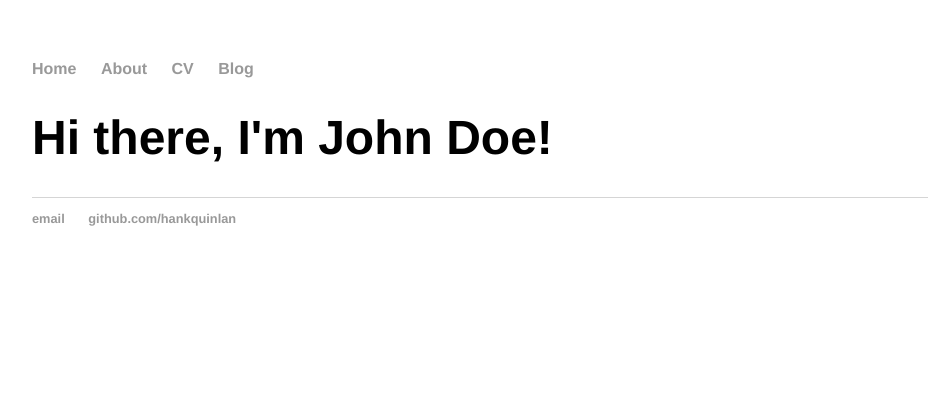
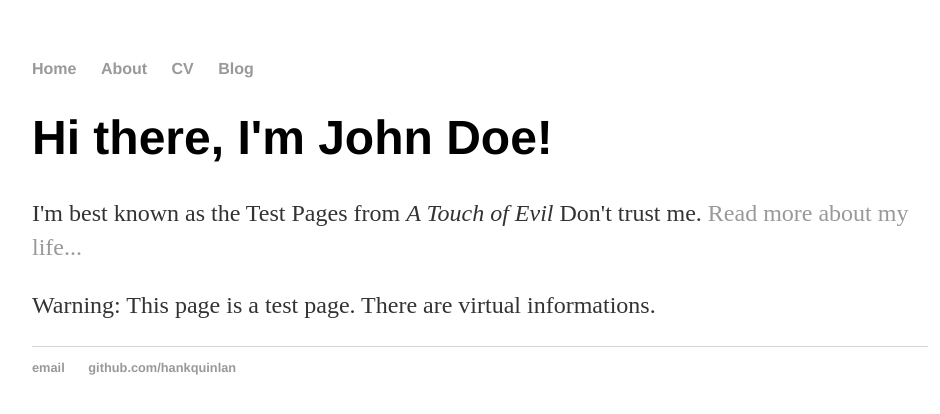
Before and after one commit to soulawaker/github.io, a Jekyll site: the page built from index.html, in a window 1280 px wide. Shown: the top 414 px of the page, without its empty margins (160-1100 px from the left). Built offline with Jekyll 4.4.1, drawn with Linux system fonts in a browser that asks for light colours.

Commit message:
manually roll back
.

```diff
--- a/index.html
+++ b/index.html
@@ -1,10 +1,9 @@
 ---
 layout: default
-title: Hi there, I'm John Doe!
+title: John Doe, Test Page
 ---
-<h1>{{page.title}}</h1>
-<p class="meta">{{ page.date | date_to_string}}</p>
-
-<div class="post">
-  {{content}}
-</div>
+<div class="blurb">
+<h1>Hi there, I'm John Doe!</h1>
+<p>I'm best known as the Test Pages from <em>A Touch of Evil</em> Don't trust me. <a href="/about">Read more about my life...</a></p>
+<p>Warning: This page is a test page. There are virtual informations.</p>
+</div><!-- /.blurb -->
```
